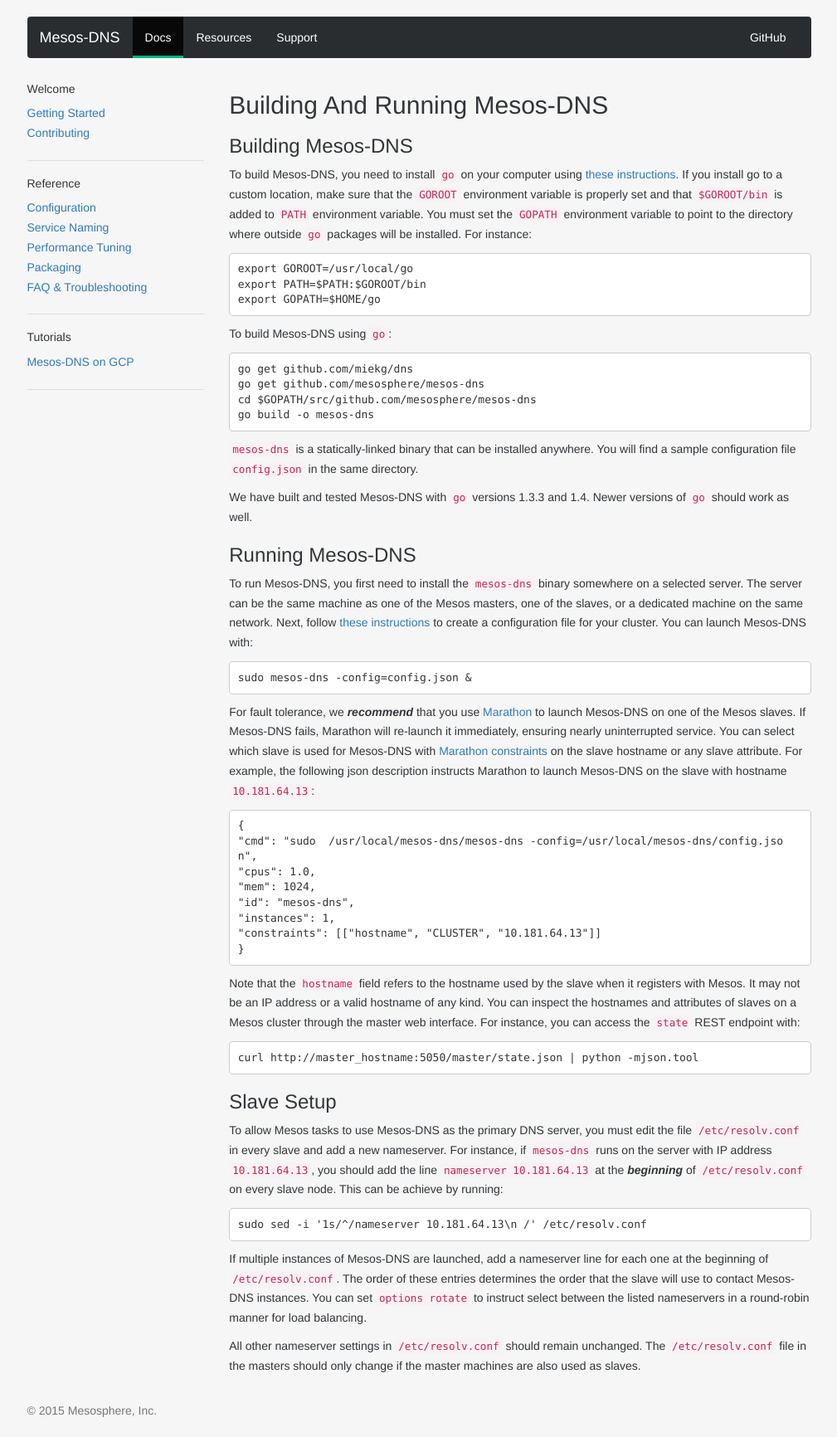
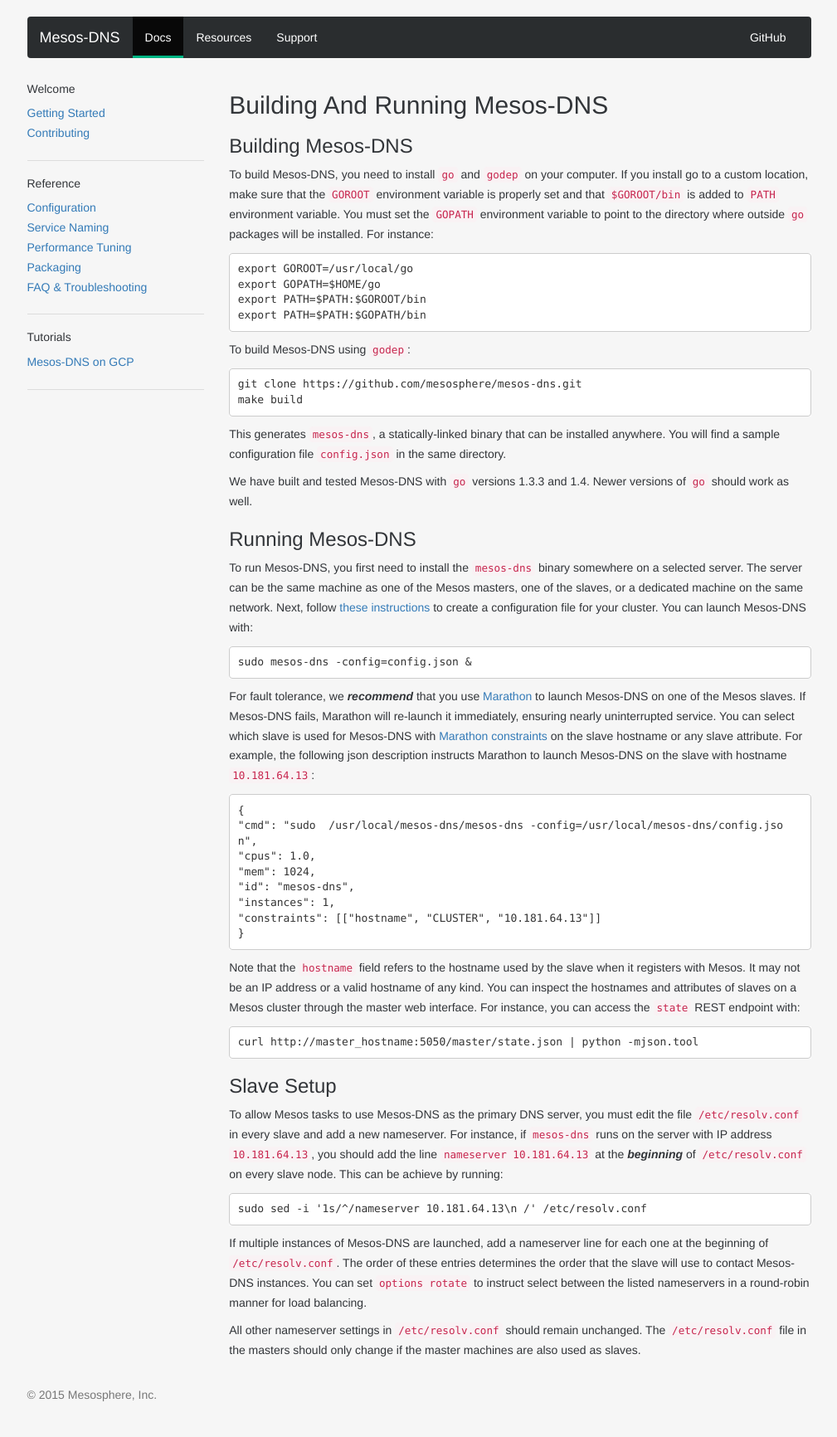
Before and after one commit to vkorehov/mesos-dns, a Jekyll site: the page built from docs/index.md, in a window 1280 px wide. Shown: the whole page at 83% size, without its empty margins (135-1144 px from the left). Built offline with Jekyll 4.4.1, drawn with Linux system fonts in a browser that asks for light colours; nearby versions of some CDN libraries; some web fonts are replaced; Markdown is read by kramdown in place of the engine named in the settings.

Commit message:
Documentation updates for v0.1.1.

````diff
--- a/docs/index.md
+++ b/docs/index.md
@@ -6,24 +6,23 @@ title: Building and Running Mesos-DNS
 
 ### Building Mesos-DNS
 
-To build Mesos-DNS, you need to install `go` on your computer using [these instructions](https://golang.org/doc/install). If you install go to a custom location, make sure that the `GOROOT` environment variable is properly set and that `$GOROOT/bin` is added to `PATH` environment variable. You must set the `GOPATH` environment variable to point to the directory where outside `go` packages will be installed. For instance:
+To build Mesos-DNS, you need to install [`go`](https://golang.org/doc/install) and [`godep`](https://github.com/tools/godep) on your computer. If you install go to a custom location, make sure that the `GOROOT` environment variable is properly set and that `$GOROOT/bin` is added to `PATH` environment variable. You must set the `GOPATH` environment variable to point to the directory where outside `go` packages will be installed. For instance:
 
 ```
 export GOROOT=/usr/local/go
+export GOPATH=$HOME/go
 export PATH=$PATH:$GOROOT/bin
-export GOPATH=$HOME/go
+export PATH=$PATH:$GOPATH/bin
 ```
 
-To build Mesos-DNS using `go`:
+To build Mesos-DNS using `godep`:
 
 ```
-go get github.com/miekg/dns
-go get github.com/mesosphere/mesos-dns
-cd $GOPATH/src/github.com/mesosphere/mesos-dns
-go build -o mesos-dns
+git clone https://github.com/mesosphere/mesos-dns.git
+make build
 ```
 
-`mesos-dns` is a statically-linked binary that can be installed anywhere. You will find a sample configuration file `config.json` in the same directory.
+This generates `mesos-dns`, a statically-linked binary that can be installed anywhere. You will find a sample configuration file `config.json` in the same directory.
 
 We have built and tested Mesos-DNS with `go` versions 1.3.3 and 1.4. Newer versions of `go` should work as well.
 
````
Also changed, not shown: docs/configuration-parameters.md (+4 -0 lines), docs/contributing.md (+4 -0 lines), docs/faq.md (+9 -3 lines), docs/naming.md (+1 -1 lines), docs/tutorial-gce.md (+4 -3 lines), index.md (+1 -1 lines).
